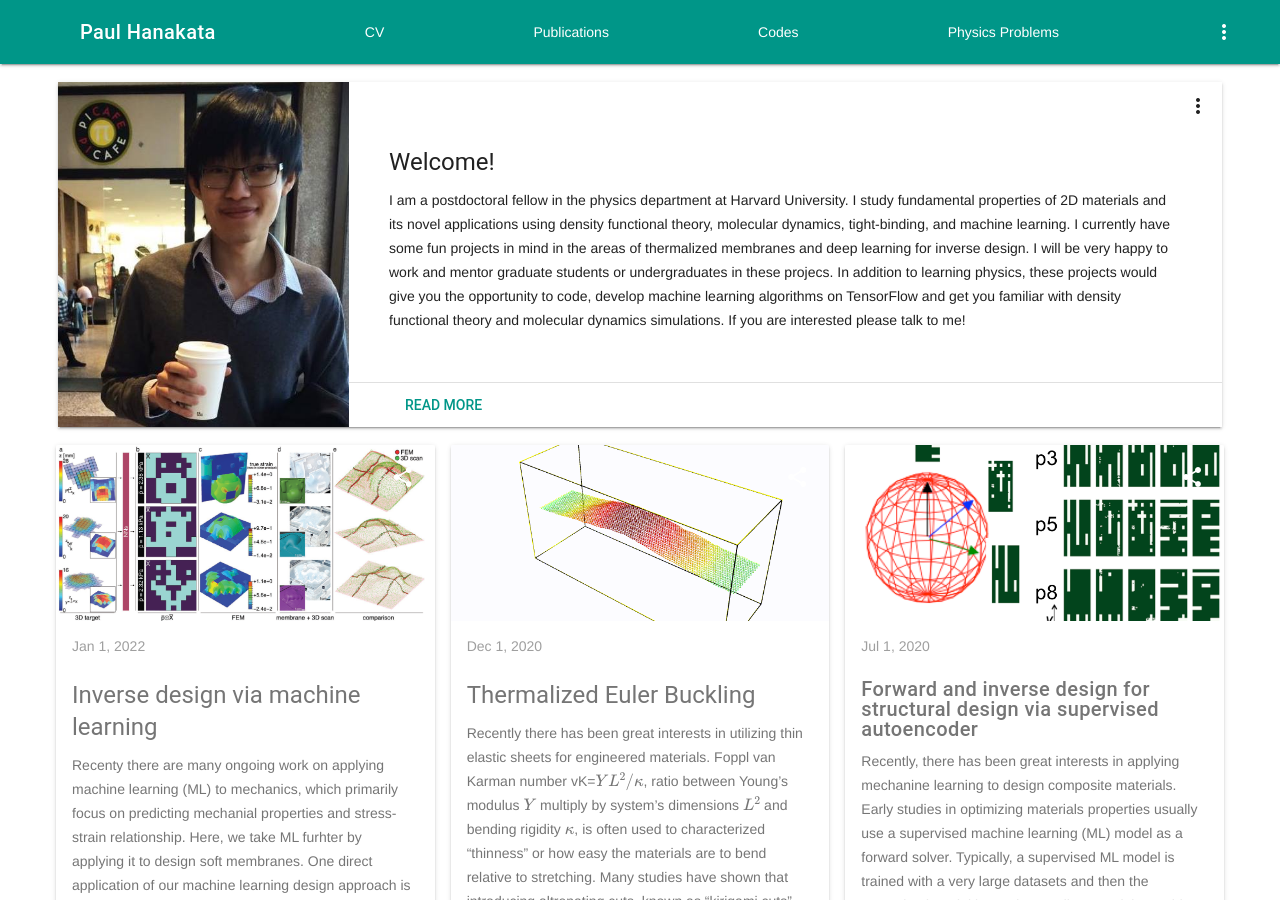
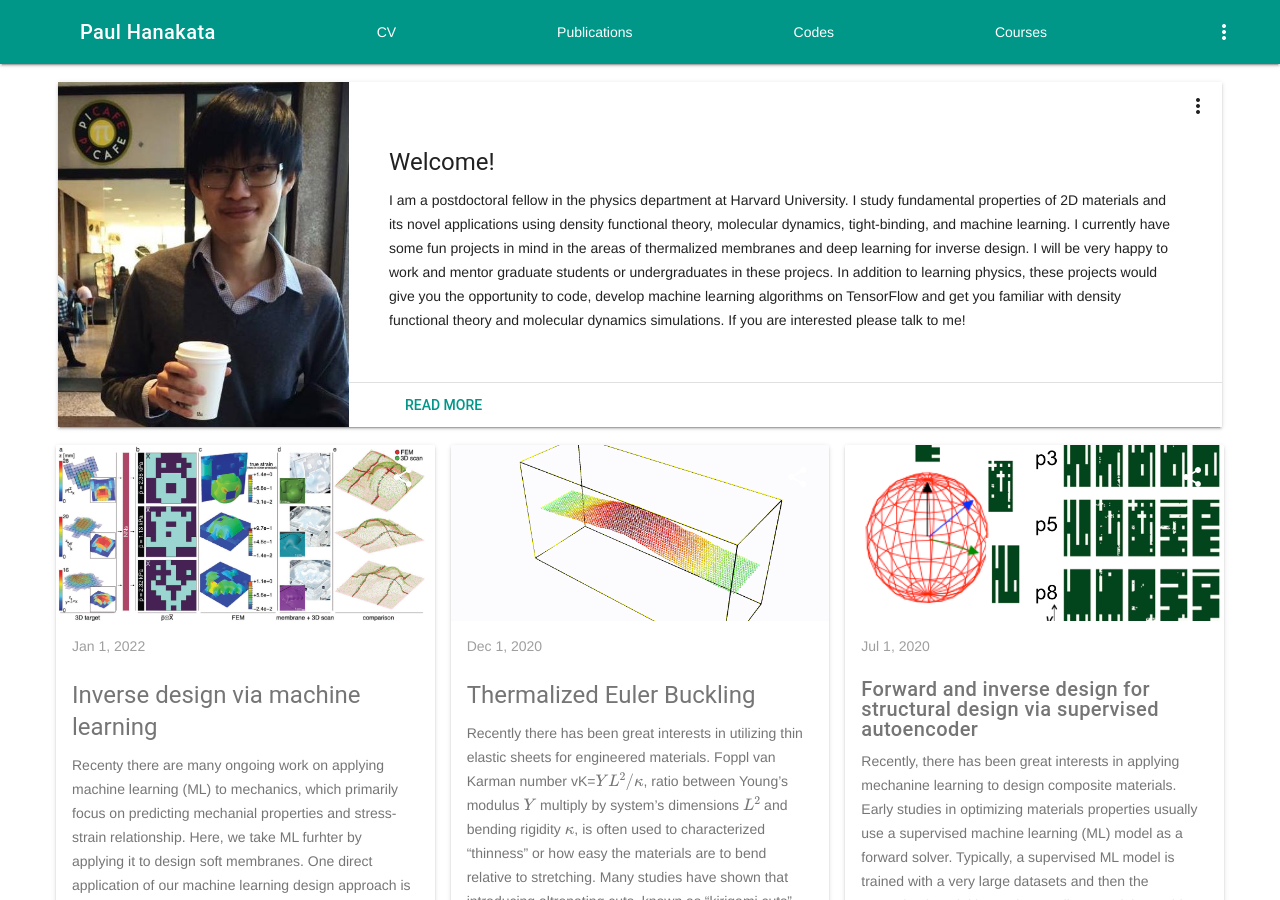
Before and after one commit to phanakata/phanakata.github.io, a Jekyll site: the page built from index.html, in a window 1280 px wide and 900 px high. Built offline with Jekyll 4.4.1, drawn with Linux system fonts in a browser that asks for light colours; formulas are drawn with MathJax 3.

Commit message:
Update header.html

```diff
--- a/_includes/header.html
+++ b/_includes/header.html
@@ -15,7 +15,7 @@
       -->
       <span class="" ><a href="/Codes/" style="text-decoration:none"> <span style="color:white" > Codes </a> </span>
       <div class="mdl-layout-spacer"></div>
-      <span class="" ><a href="/PhysicsProblems/" style="text-decoration:none"> <span style="color:white" > Physics Problems </a> </span>
+      <span class="" ><a href="/Courses/" style="text-decoration:none"> <span style="color:white" > Courses </a> </span>
       <div class="mdl-layout-spacer"></div>
 
 
```
